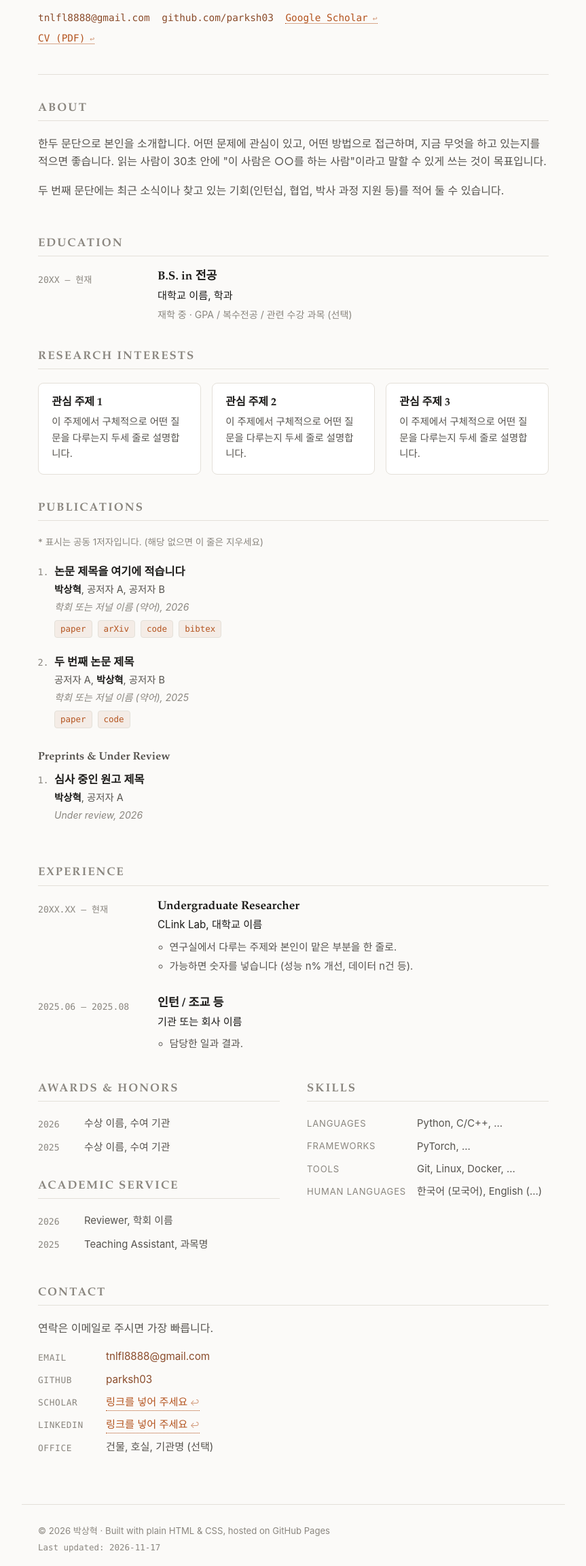
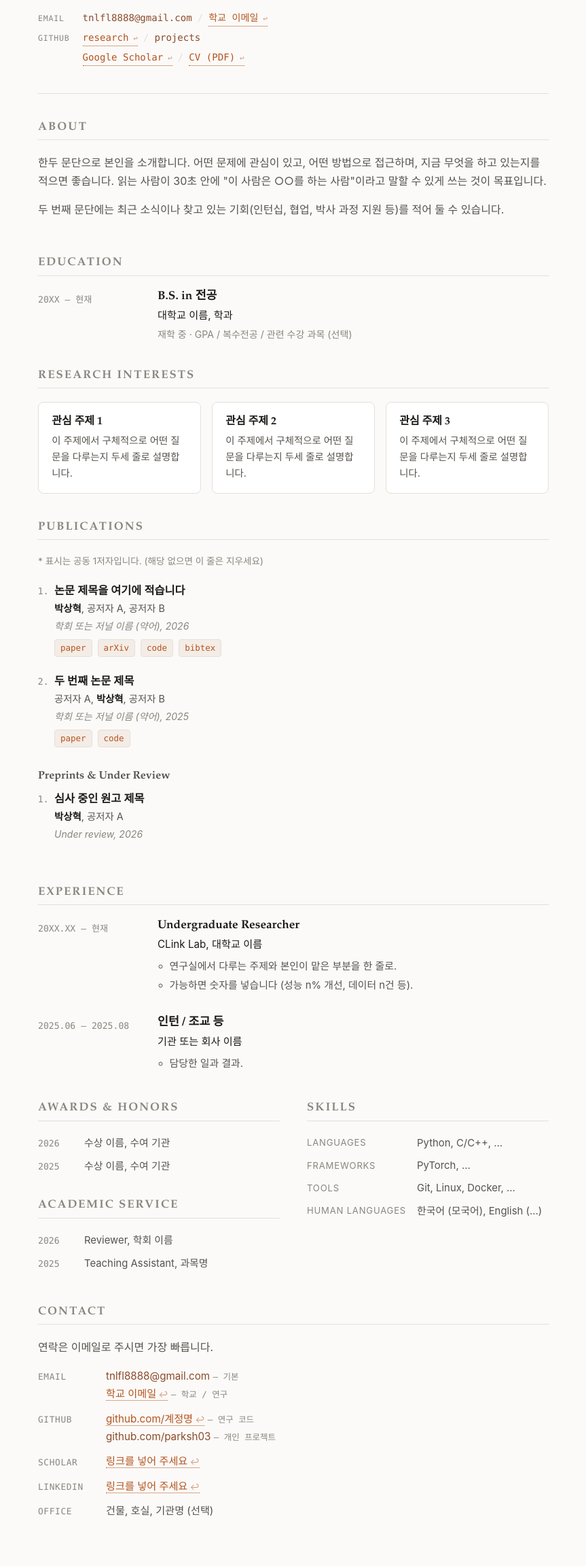
Before and after one commit to parksh03/parksh03.github.io, a plain HTML site: page index.html in a window 1280 px wide. Shown: the part 257-2560 px from the top of the page at 68% size, without its empty margins (208-1071 px from the left). Drawn offline with Linux system fonts and the light colour scheme.

Commit message:
Split contact into paired emails and two GitHub accounts
Header and Contact now carry a primary and a secondary email, plus
two GitHub links labeled research and personal projects. The hero
meta list becomes a labeled stack so the value column stays aligned;
Contact groups each pair under one key with a dim qualifier per
address. Secondary email and research account are placeholders.

Co-Authored-By: Claude Opus 5 (1M context) <noreply@anthropic.com>

```diff
--- a/assets/style.css
+++ b/assets/style.css
@@ -136,11 +136,22 @@ main {
 .hero__affil { margin: 0; color: var(--text-soft); font-size: .95rem; }
 
 .hero__meta {
-  display: flex; flex-wrap: wrap; gap: .4rem 1.1rem;
+  display: flex; flex-direction: column; gap: .3rem;
   margin: 1.1rem 0 0; padding: 0; list-style: none;
-  font-size: .9rem;
+  font-size: .88rem;
   font-family: var(--mono);
 }
+.hero__meta li { display: flex; flex-wrap: wrap; align-items: baseline; gap: .1rem .5rem; }
+
+/* fixed-width label keeps the value column aligned down the stack */
+.hero__meta-k {
+  flex: 0 0 3.6rem;
+  font-size: .72rem;
+  color: var(--text-dim);
+  text-transform: uppercase;
+  letter-spacing: .07em;
+}
+.hero__meta-s { color: var(--rule); }
 
 .hero__photo {
   flex: 0 0 auto;
@@ -266,13 +277,27 @@ section > p:first-of-type { margin-top: 0; }
 .skills dd { margin: 0; font-size: .93rem; color: var(--text-soft); }
 
 .contact { margin: 0; padding: 0; list-style: none; }
-.contact li { display: flex; gap: .75rem; margin-bottom: .45rem; font-size: .95rem; color: var(--text-soft); }
+.contact li {
+  display: flex; align-items: flex-start; gap: .75rem;
+  margin-bottom: .6rem;
+  font-size: .95rem; color: var(--text-soft);
+}
 .contact__k {
   flex: 0 0 5.5rem;
   font-family: var(--mono); font-size: .8rem;
   color: var(--text-dim); text-transform: uppercase; letter-spacing: .05em;
   padding-top: .2rem;
 }
+/* value column: may hold two stacked addresses separated by <br> */
+.contact__v { min-width: 0; line-height: 1.75; }
+/* dim qualifier after an address — "기본", "연구 코드", … */
+.contact__v em {
+  font-style: normal;
+  font-size: .78rem;
+  font-family: var(--mono);
+  color: var(--text-dim);
+}
+.contact__v em::before { content: "— "; }
 
 /* ───────────────────────── footer ───────────────────────── */
 .footer {
--- a/index.html
+++ b/index.html
@@ -31,10 +31,24 @@
       <p class="hero__role">Undergraduate Student</p>
       <p class="hero__affil">CLink Lab · 소속 대학 / 학과</p>
       <ul class="hero__meta">
-        <li><a href="mailto:tnlfl8888@gmail.com">tnlfl8888@gmail.com</a></li>
-        <li><a href="https://github.com/parksh03">github.com/parksh03</a></li>
-        <li><a href="#" data-todo>Google Scholar</a></li>
-        <li><a href="assets/cv.pdf" data-todo>CV (PDF)</a></li>
+        <li>
+          <span class="hero__meta-k">Email</span>
+          <a href="mailto:tnlfl8888@gmail.com">tnlfl8888@gmail.com</a>
+          <span class="hero__meta-s">/</span>
+          <a href="mailto:학교이메일@학교.ac.kr" data-todo>학교 이메일</a>
+        </li>
+        <li>
+          <span class="hero__meta-k">GitHub</span>
+          <a href="https://github.com/계정명" data-todo>research</a>
+          <span class="hero__meta-s">/</span>
+          <a href="https://github.com/parksh03">projects</a>
+        </li>
+        <li>
+          <span class="hero__meta-k"></span>
+          <a href="#" data-todo>Google Scholar</a>
+          <span class="hero__meta-s">/</span>
+          <a href="assets/cv.pdf" data-todo>CV (PDF)</a>
+        </li>
       </ul>
     </div>
     <img class="hero__photo" src="assets/profile.jpg" alt="프로필 사진"
@@ -190,11 +204,32 @@
     <h2>Contact</h2>
     <p>연락은 이메일로 주시면 가장 빠릅니다.</p>
     <ul class="contact">
-      <li><span class="contact__k">Email</span> <a href="mailto:tnlfl8888@gmail.com">tnlfl8888@gmail.com</a></li>
-      <li><span class="contact__k">GitHub</span> <a href="https://github.com/parksh03">parksh03</a></li>
-      <li><span class="contact__k">Scholar</span> <a href="#" data-todo>링크를 넣어 주세요</a></li>
-      <li><span class="contact__k">LinkedIn</span> <a href="#" data-todo>링크를 넣어 주세요</a></li>
-      <li><span class="contact__k">Office</span> 건물, 호실, 기관명 (선택)</li>
+      <li>
+        <span class="contact__k">Email</span>
+        <span class="contact__v">
+          <a href="mailto:tnlfl8888@gmail.com">tnlfl8888@gmail.com</a> <em>기본</em><br>
+          <a href="mailto:학교이메일@학교.ac.kr" data-todo>학교 이메일</a> <em>학교 / 연구</em>
+        </span>
+      </li>
+      <li>
+        <span class="contact__k">GitHub</span>
+        <span class="contact__v">
+          <a href="https://github.com/계정명" data-todo>github.com/계정명</a> <em>연구 코드</em><br>
+          <a href="https://github.com/parksh03">github.com/parksh03</a> <em>개인 프로젝트</em>
+        </span>
+      </li>
+      <li>
+        <span class="contact__k">Scholar</span>
+        <span class="contact__v"><a href="#" data-todo>링크를 넣어 주세요</a></span>
+      </li>
+      <li>
+        <span class="contact__k">LinkedIn</span>
+        <span class="contact__v"><a href="#" data-todo>링크를 넣어 주세요</a></span>
+      </li>
+      <li>
+        <span class="contact__k">Office</span>
+        <span class="contact__v">건물, 호실, 기관명 (선택)</span>
+      </li>
     </ul>
   </section>
 
```
Also changed, not shown: 1 other file.
